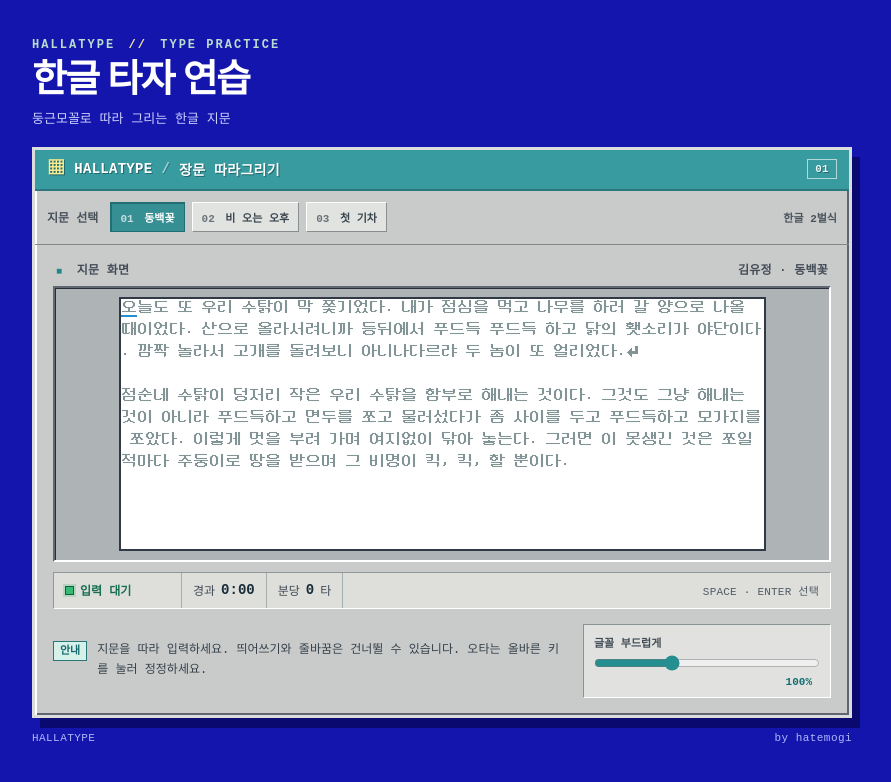
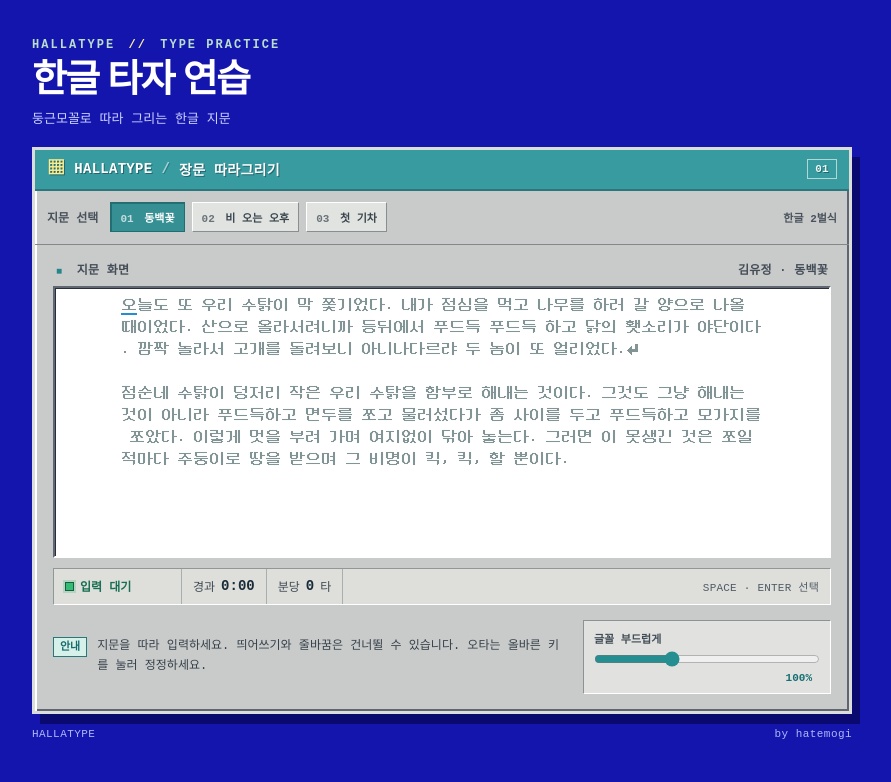
Before and after one commit to hatemogi/hallatype, a Vue app: page /practice in a window 1280 px wide. Shown: the top 782 px of the page, without its empty margins (198-1089 px from the left). Built offline with nearby package versions, Linux system fonts and the light colour scheme.

Commit message:
지문 화면 배경을 흰색으로 통일

```diff
--- a/src/views/Home.vue
+++ b/src/views/Home.vue
@@ -379,7 +379,7 @@ export default defineComponent({
   padding: 9px;
   border: 2px solid;
   border-color: #626871 #fff #fff #626871;
-  background: #aeb4b5;
+  background: #fff;
   box-shadow: inset 1px 1px #292f3a;
 }
 
@@ -387,7 +387,6 @@ export default defineComponent({
   display: block;
   width: min(100%, 643px);
   height: auto;
-  border: 2px solid #313946;
   background: #fff;
 }
 
```
Also changed, not shown: 5 other files (tests, documents, lock files or other folders).
